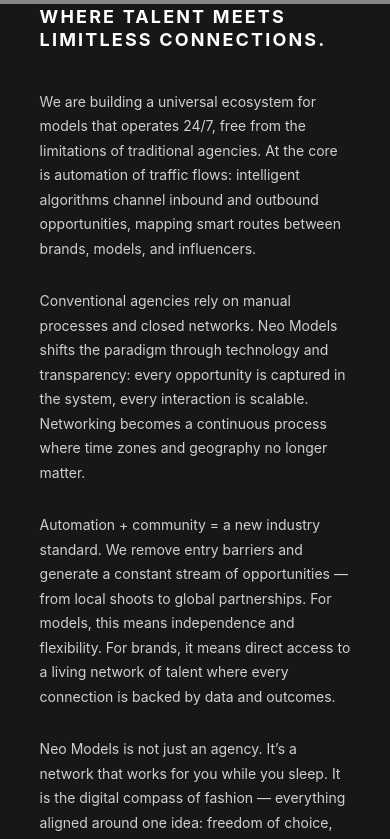
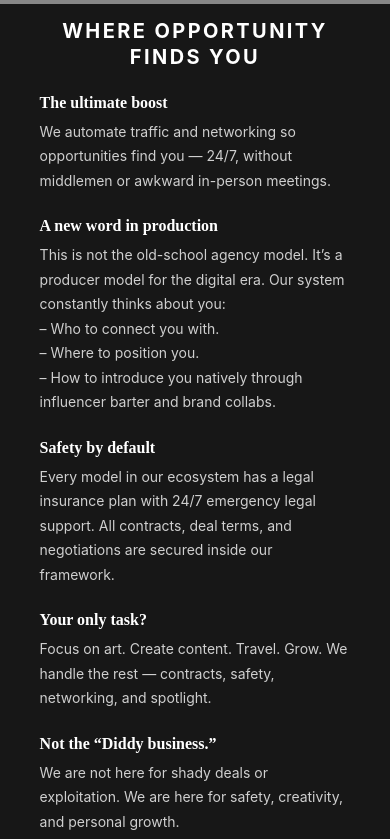
Before and after one commit to EnergyDead/model-agency, a React (Vite) app: page / in a window 390 px wide. Shown: the part 840-1679 px from the top of the page. Built offline with nearby package versions, Linux system fonts and the light colour scheme; grey boxes are pictures that could not be loaded.

Commit message:
update mobile

```diff
--- a/src/components/SectionAbout.css
+++ b/src/components/SectionAbout.css
@@ -1,48 +1,56 @@
-:root{
+:root {
     --page-bg: #171717;
     --text: #eaeaea;
     --muted: #bdbdbd;
     --container: 1120px;
+    --gap: clamp(24px, 4vw, 48px);
 }
 
-/* всегда экранная высота, с кросс-браузерным fallback’ом */
-.about{
+.about {
     background: var(--page-bg);
     color: var(--text);
 
-    /* порядок важен: сначала старые, затем новые */
-    min-height: 100vh;   /* fallback */
-    min-height: 100dvh;  /* chrome/desktop */
-    min-height: 100svh;  /* mobile-safe */
+    min-height: var(--hero-min-h);
 
     display: grid;
     place-items: center;
-
-    /* чтобы margin дочерних не схлопывался и не «съедал» высоту */
-    padding-block: 1px;       /* защитный хак */
+    padding-block: 1px;
 }
 
-/* внутренность тянем на всю высоту для центрирования */
-.about__inner{
+.about__inner {
     max-width: var(--container);
     width: 100%;
-    min-height: calc(100% - 2px);  /* компенсируем защитные 1px сверху/снизу */
+    min-height: calc(100% - 2px);
     margin: 0 auto;
     padding: 0 24px;
 
     display: grid;
-    align-content: center;   /* вертикальное центрирование текста */
+    align-content: center;
+    gap: var(--gap); /* промежутки между блоками */
 }
 
-.about__title{
-    margin: 0 0 24px;        /* только нижний margin */
-    font: 700 clamp(18px, 2.4vw, 24px)/1.3 "Inter", system-ui, sans-serif;
+.about__title {
+    margin: 0;
+    font: 700 clamp(20px, 2.4vw, 28px)/1.3 "Inter", system-ui, sans-serif;
     letter-spacing: .12em;
     text-transform: uppercase;
+    text-align: center;
 }
 
-.about__text{
+.about__block {
     max-width: 720px;
+    margin: 0 auto;
+}
+
+.about__block strong {
+    display: block;
+    margin-bottom: 8px;
+    font-weight: 600;
+    color: var(--text);
+}
+
+.about__block p {
+    margin: 0;
     color: var(--muted);
     font: 400 clamp(14px, 1.25vw, 16px)/1.75 "Inter", system-ui, sans-serif;
 }
--- a/src/components/SectionAbout.tsx
+++ b/src/components/SectionAbout.tsx
@@ -4,29 +4,51 @@
     return (
         <section className="about">
             <div className="about__inner">
-                <h2 className="about__title">Where talent meets limitless connections.</h2>
-                <p className="about__text">
-                    We are building a universal ecosystem for models that operates 24/7, free from the limitations of
-                    traditional agencies. At the core is automation of traffic flows: intelligent algorithms channel
-                    inbound and outbound opportunities, mapping smart routes between brands, models, and influencers.
-                </p>
-                <p className="about__text">
-                    Conventional agencies rely on manual processes and closed networks. Neo Models shifts the paradigm
-                    through technology and transparency: every opportunity is captured in the system, every interaction
-                    is scalable. Networking becomes a continuous process where time zones and geography no longer
-                    matter.
-                </p>
-                <p className="about__text">
-                    Automation + community = a new industry standard.
-                    We remove entry barriers and generate a constant stream of opportunities — from local shoots to
-                    global partnerships. For models, this means independence and flexibility. For brands, it means
-                    direct access to a living network of talent where every connection is backed by data and outcomes.
-                </p>
-                <p className="about__text">
-                    Neo Models is not just an agency. It’s a network that works for you while you sleep. It is the
-                    digital compass of fashion — everything aligned around one idea: freedom of choice, open access, and
-                    limitless points of connection.
-                </p>
+                <h2 className="about__title">Where opportunity finds you</h2>
+
+                <div className="about__block">
+                    <strong>The ultimate boost</strong>
+                    <p>
+                        We automate traffic and networking so opportunities find you — 24/7, without middlemen or
+                        awkward
+                        in-person meetings.
+                    </p>
+                </div>
+
+                <div className="about__block">
+                    <strong>A new word in production</strong>
+                    <p>
+                        This is not the old-school agency model. It’s a producer model for the digital era. Our system
+                        constantly thinks about you:
+                        <br/>– Who to connect you with.
+                        <br/>– Where to position you.
+                        <br/>– How to introduce you natively through influencer barter and brand collabs.
+                    </p>
+                </div>
+
+                <div className="about__block">
+                    <strong>Safety by default</strong>
+                    <p>
+                        Every model in our ecosystem has a legal insurance plan with 24/7 emergency legal support. All
+                        contracts, deal terms, and negotiations are secured inside our framework.
+                    </p>
+                </div>
+
+                <div className="about__block">
+                    <strong>Your only task?</strong>
+                    <p>
+                        Focus on art. Create content. Travel. Grow. We handle the rest — contracts, safety, networking,
+                        and spotlight.
+                    </p>
+                </div>
+
+                <div className="about__block">
+                    <strong>Not the “Diddy business.”</strong>
+                    <p>
+                        We are not here for shady deals or exploitation. We are here for safety, creativity, and
+                        personal growth.
+                    </p>
+                </div>
             </div>
         </section>
     );
--- a/src/components/SectionBillboard.css
+++ b/src/components/SectionBillboard.css
@@ -9,11 +9,11 @@
 }
 
 .billboard {
-    min-height: 100svh;
-    background: var(--wall) center/cover no-repeat;
     display: grid;
     place-items: center;
-    padding: clamp(12px, 3vw, 28px);
-    background-size: cover;
-    background-position: center;
 }
+.billboard__img {
+    width: 100%;
+    height: auto;
+    object-fit: cover;
+}
--- a/src/components/SectionBillboard.tsx
+++ b/src/components/SectionBillboard.tsx
@@ -1,11 +1,14 @@
 import "./SectionBillboard.css";
 import hero from "../assets/billboard.jpg";
+import heroMob from "../assets/billboard-mob.png";
 
 export default function SectionBillboard() {
     return (
-        <section
-            className="billboard"
-            style={{backgroundImage: `url(${hero})`}}
-        />
+        <section className="billboard">
+            <picture>
+                <source srcSet={heroMob} media="(max-width: 768px)" />
+                <img src={hero} alt="" className="billboard__img" />
+            </picture>
+        </section>
     );
 }
--- a/src/components/SiteFooter.css
+++ b/src/components/SiteFooter.css
@@ -6,17 +6,21 @@
 }
 
 .footer {
-    background: var(--footer-bg); /* не на весь экран — просто блок */
+    min-height: 300px;
+    background: var(--footer-bg);
     color: var(--text);
     border-top: 1px solid rgba(255, 255, 255, .06);
+    flex: 0 0 auto;
 }
 
 .footer__inner {
     max-width: var(--container);
     margin: 0 auto;
     text-align: center;
-    padding: clamp(28px, 6vw, 56px) 16px; /* компактный вертикальный паддинг */
+    padding: clamp(28px, 6vw, 56px) 16px;
+    padding-bottom: calc(clamp(28px, 6vw, 56px) + env(safe-area-inset-bottom));
 }
+
 
 .footer__heading {
     font: 700 clamp(12px, 1.4vw, 14px)/1 "Inter", system-ui, sans-serif;
```
Also changed, not shown: 1 other file (tests, documents, lock files or other folders).
